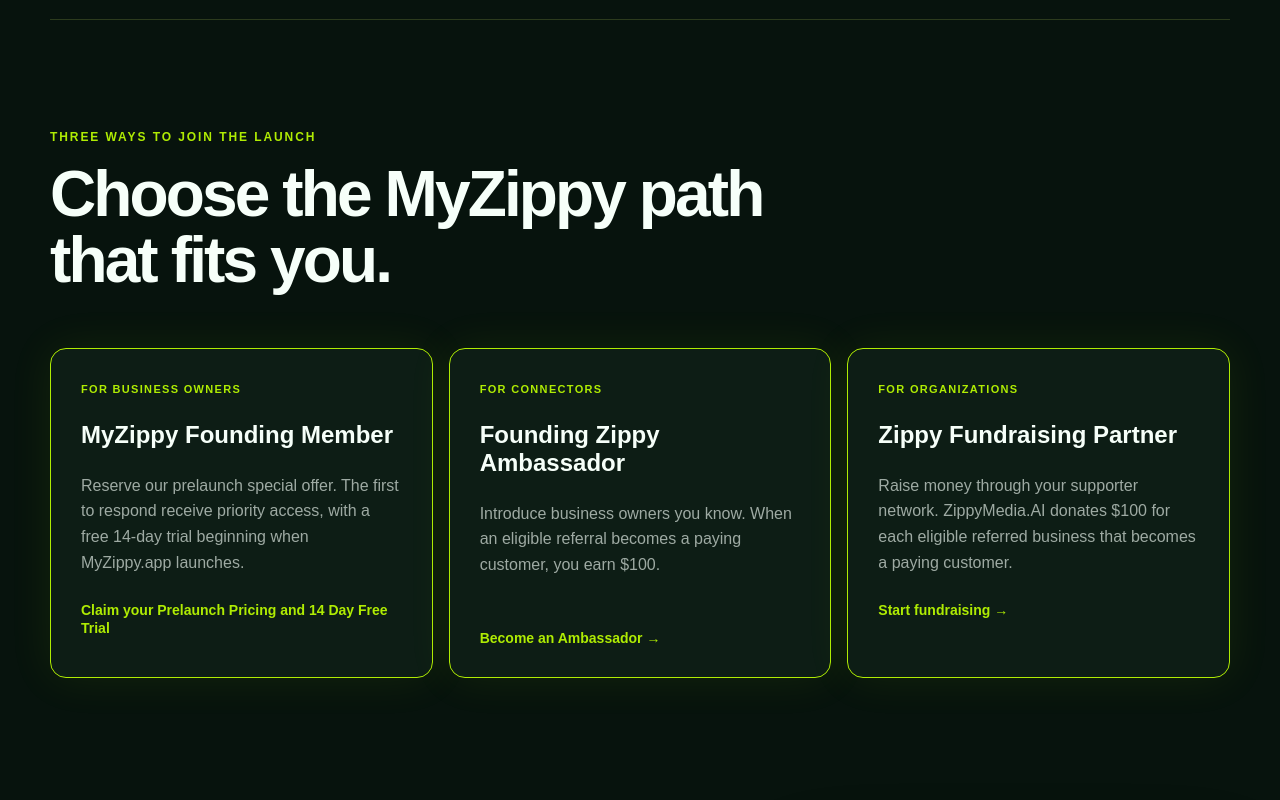
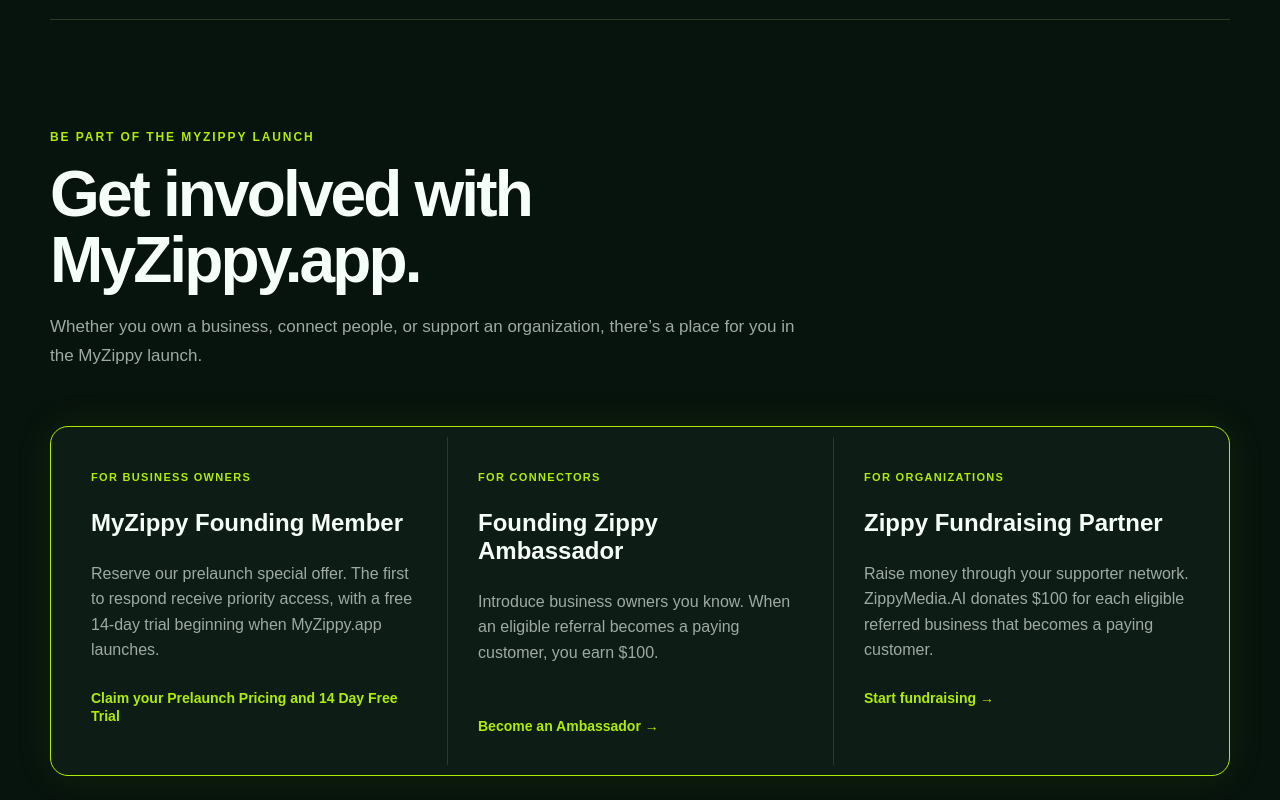
Before and after one commit to ZippyMedia/MyZippy.app, a React (Vite) app: page / in a window 1280 px wide. Shown: the part 3520-4320 px from the top of the page. Built offline with nearby package versions, Linux system fonts and the light colour scheme.

Commit message:
Read founder text verbatim and unify involvement options

```diff
--- a/src/landing/FeatureDemo.tsx
+++ b/src/landing/FeatureDemo.tsx
@@ -1,6 +1,7 @@
 "use client";
 
 import { useEffect, useRef, useState } from "react";
+import { founderCopy } from "./landing-copy";
 
 const features = [
   { icon: "✦", title: "AI Assistant", description: "Smart AI tools that help grow and manage your business.", narration: "Need the perfect response? Your AI Assistant creates a clear, professional reply in seconds. Draft a lead follow-up, respond to an estimate request, or ask a happy customer for a review. Zippy helps you keep the conversation moving." },
@@ -21,10 +22,10 @@
   { title: "How it works · One inbox", target: "tour-step-2", narration: "The new lead and conversation land in your unified inbox. Caller details stay together with texts, web chat, Messenger, and Instagram, so it's easier to see the whole conversation." },
   { title: "How it works · Follow-up and scheduling", target: "tour-step-3", narration: "Zippy keeps the conversation moving. It can answer common questions, follow up, and offer available appointment times, helping the customer take the next step." },
   { title: "How it works · The booking", target: "tour-step-4", narration: "When the customer books, the appointment appears on your calendar, with the conversation attached to their contact. One connected process helps turn a missed call into a new opportunity." },
-  { title: "Built from real experience", target: "why", narration: "MyZippy was built by a contractor with more than forty years in the trades, who understands what a missed call can cost. The founder and dedicated volunteers also created The SMART Ride. Over twenty years, participants raised seventeen million dollars for Florida HIV and AIDS organizations, with one hundred percent of participant-raised funds going to the cause. That spirit of service continues through MyZippy." },
-  { title: "MyZippy Founding Member", target: "tour-member", narration: "There are three ways to join the launch. First, business owners can become MyZippy Founding Members. Claim your prelaunch pricing and fourteen day free trial. The first to respond receive priority access, and your free trial begins when MyZippy launches." },
-  { title: "Founding Zippy Ambassador", target: "tour-ambassador", narration: "Love connecting people? Become a Founding Zippy Ambassador. Introduce business owners you know. When an eligible referral becomes a paying customer, you earn one hundred dollars. It's a simple way to share MyZippy and be rewarded for helping a business discover it." },
-  { title: "Zippy Fundraising Partner", target: "tour-fundraising", narration: "Organizations can join as Zippy Fundraising Partners. Share MyZippy with your supporter network, and ZippyMedia donates one hundred dollars for each eligible referred business that becomes a paying customer. Help local businesses while raising money for your organization." },
+  { title: "Built from real experience", target: "why", narration: [founderCopy.heading, ...founderCopy.paragraphs].join(" ") },
+  { title: "Get involved · For business owners", target: "tour-member", narration: "Get involved with MyZippy app. Whether you own a business, connect people, or support an organization, there’s a place for you in the MyZippy launch. For business owners, become a MyZippy Founding Member. Reserve our prelaunch special offer. The first to respond receive priority access, with a free fourteen day trial beginning when MyZippy app launches. Claim your prelaunch pricing and fourteen day free trial." },
+  { title: "Get involved · For connectors", target: "tour-ambassador", narration: "For connectors, become a Founding Zippy Ambassador. Introduce business owners you know. When an eligible referral becomes a paying customer, you earn one hundred dollars. Become an Ambassador and help more business owners discover MyZippy." },
+  { title: "Get involved · For organizations", target: "tour-fundraising", narration: "For organizations, become a Zippy Fundraising Partner. Raise money through your supporter network. ZippyMedia donates one hundred dollars for each eligible referred business that becomes a paying customer. Start fundraising and put your connections to work for your organization. However you choose to get involved, you’re helping build the MyZippy community." },
   { title: "Your prelaunch offer", target: "pricing", narration: "One app. Total control. Bring your business communication, follow-ups, bookings, and marketing tools together. Ready to take the next step? Tap Claim your Prelaunch Pricing and fourteen Day Free Trial. You'll receive priority access, with your free fourteen day trial beginning when MyZippy launches. Thank you for taking the tour." },
 ];
 
--- a/src/landing/LandingPage.tsx
+++ b/src/landing/LandingPage.tsx
@@ -1,4 +1,5 @@
 import FeatureDemo from "./FeatureDemo";
+import { founderCopy } from "./landing-copy";
 
 const steps = [
   ["The call comes in—and you can’t answer","You’re up a ladder, under a sink, driving, or already with a customer."],
@@ -27,9 +28,9 @@
 
     <section className="section how-section" id="how"><div className="section-heading"><p className="eyebrow">How it works</p><h2>A missed call becomes a booked job—on its own.</h2><p>The recovery loop runs while you’re on the tools. You only step in when there’s something worth your time.</p></div><div className="steps">{steps.map((s,i)=><article id={`tour-step-${i}`} key={s[0]}><span>{i+1}</span><div><h3>{s[0]}</h3><p>{s[1]}</p></div></article>)}</div></section>
 
-    <section className="section founder" id="why"><div><p className="eyebrow founder-experience">Built from real experience</p><h2>Built by a contractor who knows what a missed call costs.</h2><p>MyZippy.app grew from more than 40 years in the trades—where a ringing phone can mean the next job, but stopping work to answer every call isn’t always possible.</p><p>The founder and dedicated volunteers also created The SMART Ride. Over 20 years, participants raised $17 million for Florida HIV/AIDS organizations, with 100% of participant-raised funds going to the cause. That spirit of service continues through MyZippy’s Ambassador and fundraising programs.</p></div><div className="stat"><img src="/paul-myzippy.png" alt="Paul, founder of MyZippy.app" /></div></section>
+    <section className="section founder" id="why"><div><p className="eyebrow founder-experience">Built from real experience</p><h2>{founderCopy.heading}</h2>{founderCopy.paragraphs.map(paragraph => <p key={paragraph}>{paragraph}</p>)}</div><div className="stat"><img src="/paul-myzippy.png" alt="Paul, founder of MyZippy.app" /></div></section>
 
-    <section className="section programs"><div className="section-heading"><p className="eyebrow">Three ways to join the launch</p><h2>Choose the MyZippy path that fits you.</h2></div><div className="program-grid">
+    <section className="section programs" id="get-involved"><div className="section-heading"><p className="eyebrow">Be part of the MyZippy launch</p><h2>Get involved with MyZippy.app.</h2><p>Whether you own a business, connect people, or support an organization, there’s a place for you in the MyZippy launch.</p></div><div className="program-grid involvement-panel">
       <article id="tour-member"><span>For business owners</span><h3>MyZippy Founding Member</h3><p>Reserve our prelaunch special offer. The first to respond receive priority access, with a free 14-day trial beginning when MyZippy.app launches.</p><a href={signup}>Claim your Prelaunch Pricing and 14 Day Free Trial</a></article>
       <article id="tour-ambassador"><span>For connectors</span><h3>Founding Zippy Ambassador</h3><p>Introduce business owners you know. When an eligible referral becomes a paying customer, you earn $100.</p><a href="mailto:info@myzippy.app?subject=Founding%20Zippy%20Ambassador">Become an Ambassador →</a></article>
       <article id="tour-fundraising"><span>For organizations</span><h3>Zippy Fundraising Partner</h3><p>Raise money through your supporter network. ZippyMedia.AI donates $100 for each eligible referred business that becomes a paying customer.</p><a href="mailto:info@myzippy.app?subject=Zippy%20Fundraising%20Partner">Start fundraising →</a></article>
--- /dev/null
+++ b/src/landing/landing-copy.ts
@@ -0,0 +1,7 @@
+export const founderCopy = {
+  "heading": "Built by a contractor who knows what a missed call costs.",
+  "paragraphs": [
+    "MyZippy.app grew from more than 40 years in the trades—where a ringing phone can mean the next job, but stopping work to answer every call isn’t always possible.",
+    "The founder and dedicated volunteers also created The SMART Ride. Over 20 years, participants raised $17 million for Florida HIV/AIDS organizations, with 100% of participant-raised funds going to the cause. That spirit of service continues through MyZippy’s Ambassador and fundraising programs."
+  ]
+};
```
Also changed, not shown: src/landing/landing.css.
